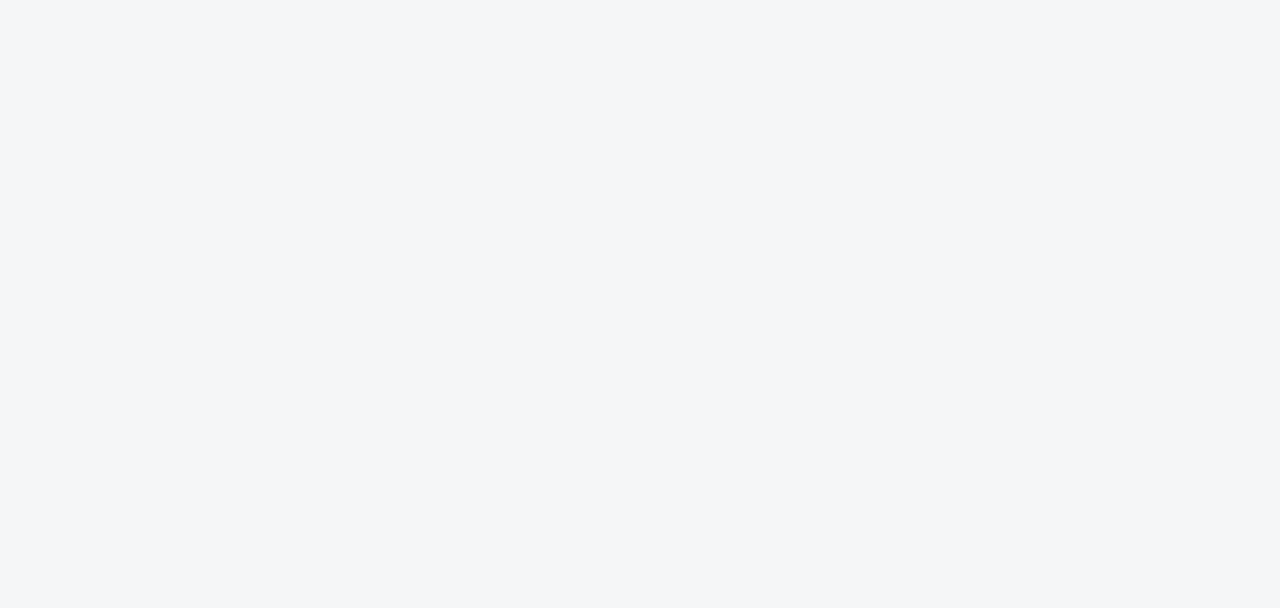
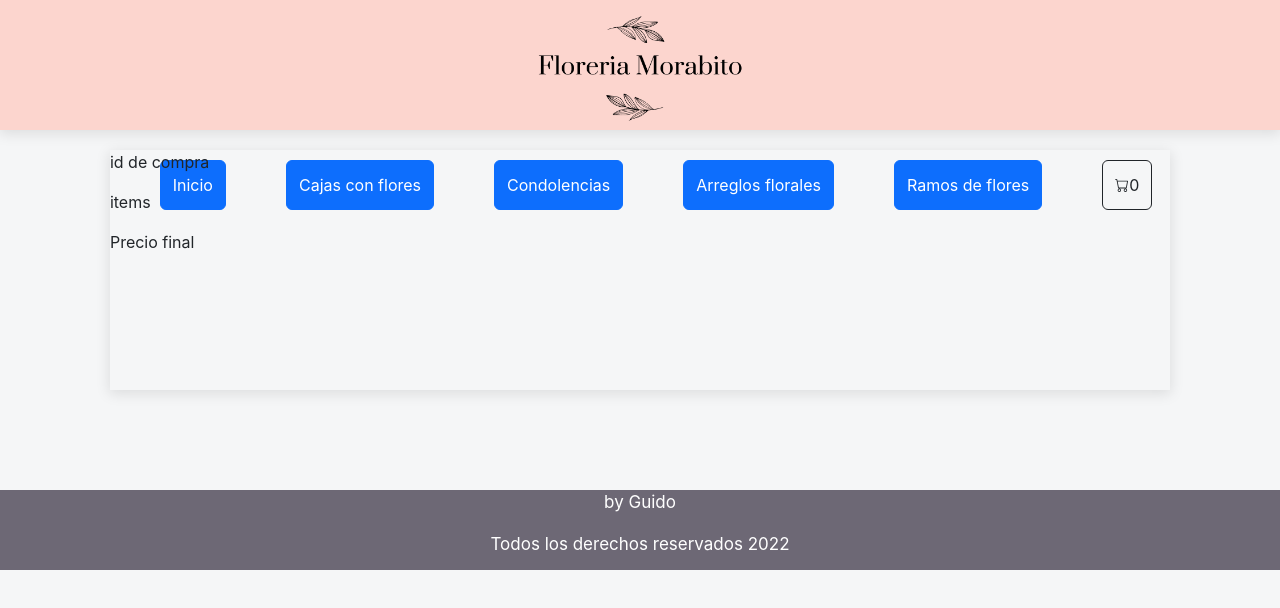
Before and after one commit to guidomora/react_Guido_Morabito, a React (Create React App) app in the folder my-app/: page /CheckOut in a window 1280 px wide. Before the commit this address had no page. Shown: the top 608 px of the page. Built offline with nearby package versions, Linux system fonts and the light colour scheme.

Commit message:
arrancando con el checkout

```diff
--- a/my-app/src/Firebase/FireBase.js
+++ b/my-app/src/Firebase/FireBase.js
@@ -7,6 +7,7 @@ import {
   getFirestore,
   query,
   where,
+  addDoc,
 } from "firebase/firestore";
 
 const firebaseConfig = {
@@ -39,3 +40,10 @@ export const getItemsFiltrados = (categoria) => {
   const q = query(colRef, where("tipo", "==", categoria));
   return getDocs(q);
 };
+
+
+export const getCarrito = async (carrito) => {
+  const carRef = query(collection(db, "orders"))
+  const docRef = await addDoc(carRef,carrito)
+  return docRef.id
+};
--- a/my-app/src/estilos/CartItem.css
+++ b/my-app/src/estilos/CartItem.css
@@ -50,7 +50,11 @@
     margin: 20px;
     display: flex;
     flex-wrap: wrap;
-    flex-direction: column;
+    flex-direction: row;
     justify-content: center;
     align-items: center;
 }
+
+.vaciar-checkOut {
+    margin: 15px;
+}
--- /dev/null
+++ b/my-app/src/estilos/CheckOut.css
@@ -0,0 +1,13 @@
+.container {
+    display: flex;
+    flex-wrap: wrap;
+    justify-content: center;
+    align-items: center;
+}
+
+.contenedor-orden {
+    width: 95%;
+    height: 30vh;
+    box-shadow: 0 3px 13px 1px rgb(0 0 0 / 10%);
+    margin: 20px;
+}
--- a/my-app/src/index.js
+++ b/my-app/src/index.js
@@ -10,6 +10,7 @@ import { CartProvider } from "./componente/CartContext";
 import "./Firebase/FireBase.js";
 import Home from "./componente/ItemListContainer";
 import Categorias from "./views/Categorias";
+import CheckOut from "./views/CheckOut";
 
 
 const root = ReactDOM.createRoot(document.getElementById("root"));
@@ -25,6 +26,7 @@ root.render(
             <Route path="/tipo/:nombreCategoria" element={<Categorias />}>
               <Route path="/tipo/:nombreCategoria/items/" element={<Detail />} />
             </Route>
+            <Route path="/CheckOut/" element={<CheckOut />} />
           </Route>
         </Routes>
       </BrowserRouter>
--- a/my-app/src/views/CartViews.js
+++ b/my-app/src/views/CartViews.js
@@ -3,6 +3,7 @@ import CartContext, { useCartContext } from "../componente/CartContext";
 import CartItem from "../componente/CartItem";
 import "../estilos/CartItem.css";
 import "../Firebase/FireBase";
+import {Link} from 'react-router-dom';
 
 function Cart() {
   const { clearCart, precioFinal } = useCartContext();
@@ -34,8 +35,11 @@ function Cart() {
             <p className="carrito-pTotal">{items.length ? "$" + precioFinal() : ""}</p>
           </div>
           <div className="vaciar-carrito">
-            <button onClick={clearCart} className="btn btn-primary ">
+            <button onClick={clearCart} className="btn btn-primary vaciar-checkOut">
               Vaciar Carrito
+            </button>
+            <button className="btn ">
+              <Link to='/CheckOut'className="btn btn-primary vaciar-checkOut"> Ir al checkout</Link>
             </button>
           </div>
           <div>
--- /dev/null
+++ b/my-app/src/views/CheckOut.js
@@ -0,0 +1,16 @@
+import React from "react";
+import "../estilos/CheckOut.css";
+
+function CheckOut () {
+    return (
+        <div className="container">
+            <div className="contenedor-orden">
+                <p>id de compra</p>
+                <p> items</p>
+                <p> Precio final</p>
+            </div>
+        </div>
+    )
+};
+
+export default CheckOut
```
